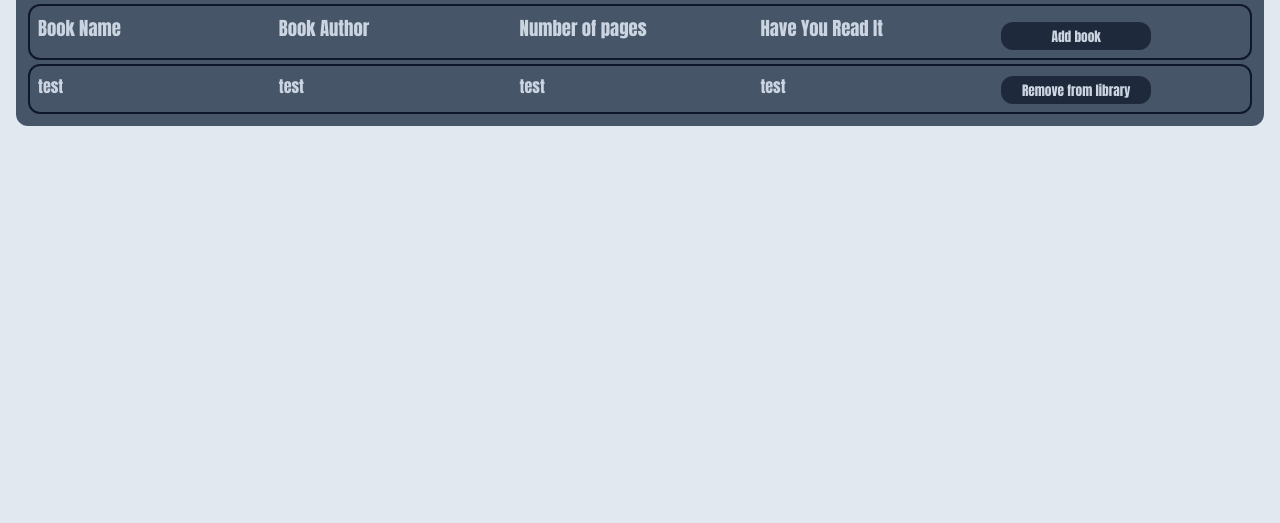
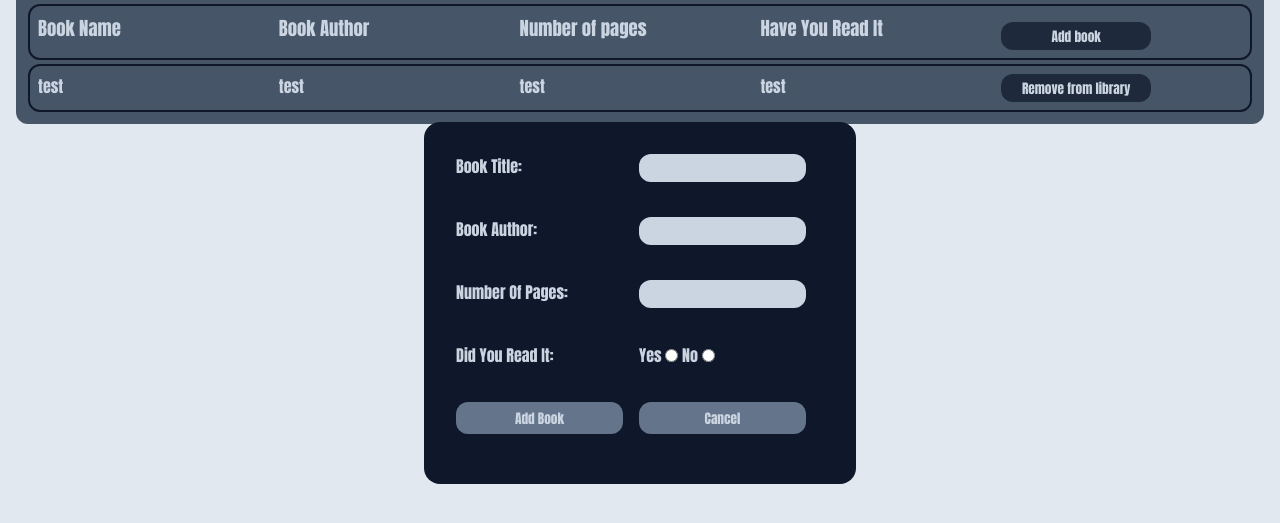
Before and after one commit to Al-Waleed/Library, a plain HTML site: page index.html in a window 1280 px wide. Shown: the part 97-620 px from the top of the page. Drawn offline with Linux system fonts and the light colour scheme.

Commit message:
Add form and styling

```diff
--- a/index.html
+++ b/index.html
@@ -27,9 +27,37 @@
             <h4>test</h4>
             <h4>test</h4>
             <h4>test</h4>
-            <h3><button class="remove-book button">Remove from library</button></h3>
+            <button class="remove-book button">Remove from library</button>
         </div>
 
     </div>
+
+    <div class="pop-up">
+        <form class="book-info">
+            <label for="title">Book Title:</label>
+            <input type="text" class="input-field">
+
+            <label for="author">Book Author:</label>
+            <input type="text" class="input-field">
+
+            <label for="pages">Number Of Pages:</label>
+            <input type="tel" class="input-field">
+
+            <label>Did You Read It:</label>
+            <div>
+                <label for="read-yes">Yes</label>
+                <input type="radio" id="read-yes" name="yes-no">
+                <label for="read-no">No</label>
+                <input type="radio" id="read-no" name="yes-no">
+            </div>
+
+            <button class="form-button">Add Book</button>
+            <button class="form-button">Cancel</button>
+        </form>
+    </div>
+
+
+
+
 </body>
 </html>
--- a/style.css
+++ b/style.css
@@ -40,3 +40,45 @@ body {
     background-color: #1e293b;
     color: #cbd5e1;
 }
+
+.pop-up {
+    background-color: #0f172a;
+    position: absolute;
+    left: 0;
+    right: 0;
+    top: 0;
+    bottom: 0;
+    margin: auto;
+    width: 400px;
+    height: 330px;
+    padding: 16px;
+    border-radius: 16px;
+    color: #cbd5e1;
+}
+
+.book-info {
+    display: grid;
+    grid-template-columns: 1fr 1fr;
+    gap: 16px;
+    align-content: space-between;
+    padding: 16px;
+
+    width: 350px;
+    height: 280px;
+}
+
+.form-button {
+    background-color: #64748b;
+    border-radius: 12px;
+    border: none;
+    padding: 6px;
+    color: #cbd5e1;
+}
+
+.input-field {
+    border: none;
+    border-radius: 12px;
+    padding: 4px;
+    background-color: #cbd5e1;
+
+}
```
